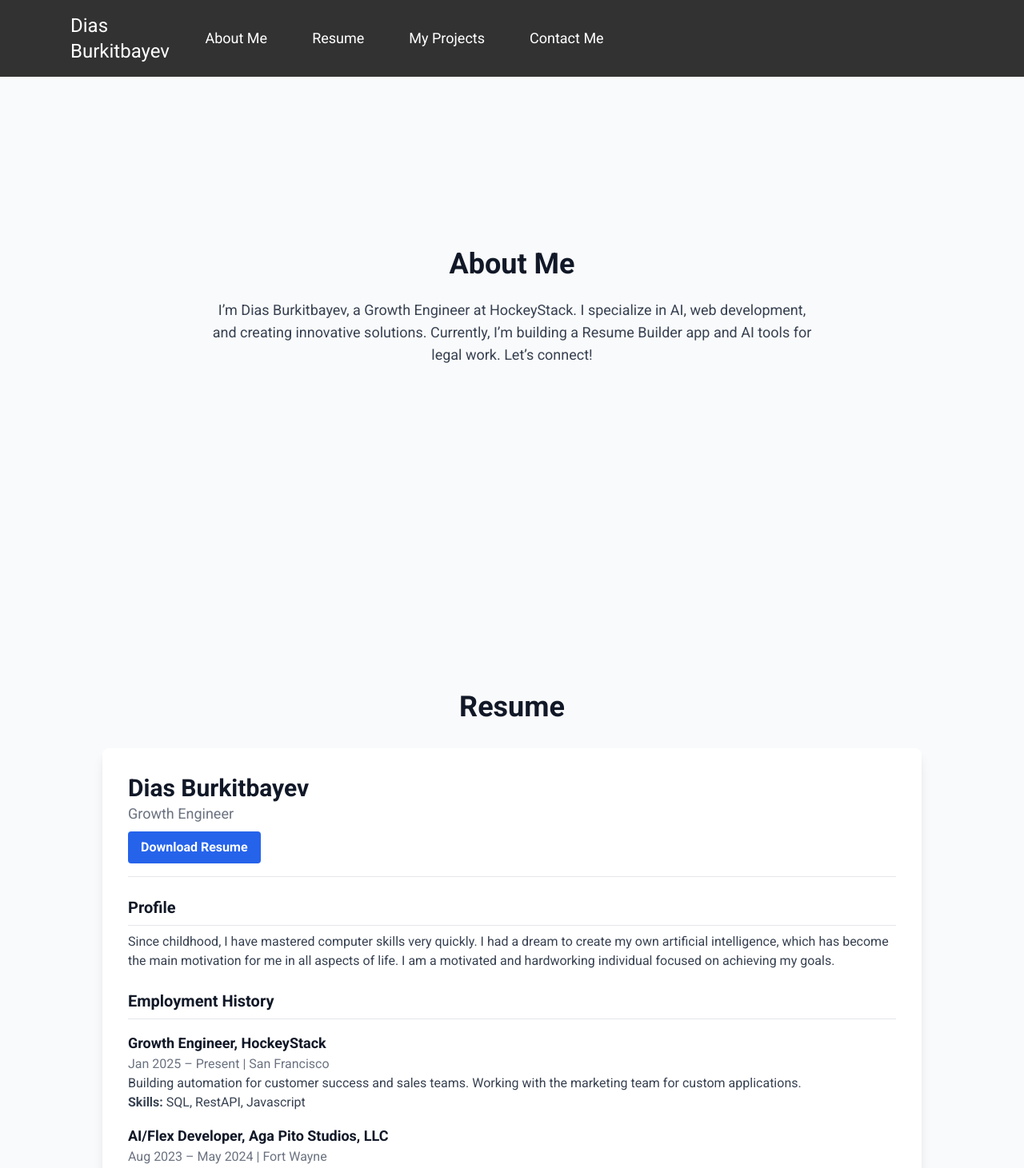
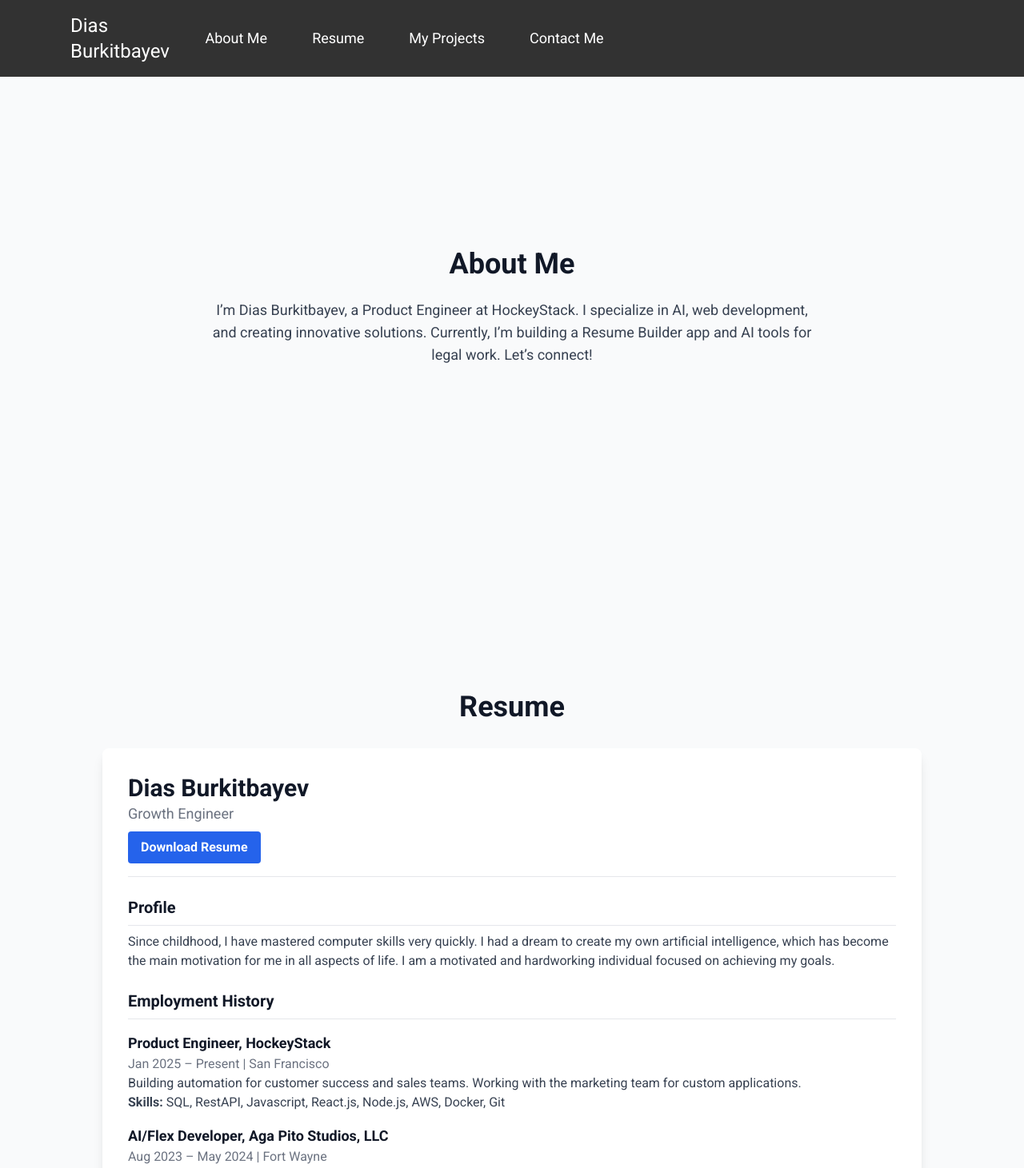
Before and after one commit to diasvtumane/portfolio, a React (Create React App) app: page / in a window 1280 px wide. Shown: the top 1461 px of the page at 80% size. Built offline with nearby package versions, Linux system fonts and the light colour scheme; what smooth-scroll would draw is missing.

Commit message:
new update

```diff
--- a/src/components/About.jsx
+++ b/src/components/About.jsx
@@ -8,7 +8,7 @@ const About = () => {
     >
       <h2 className="text-4xl font-bold mb-6">About Me</h2>
       <p className="text-lg text-gray-700 max-w-3xl mb-8 text-center">
-        I’m Dias Burkitbayev, a Growth Engineer at HockeyStack. I specialize in AI, web development, and creating innovative solutions. Currently, I’m building a Resume Builder app and AI tools for legal work. Let’s connect!
+        I’m Dias Burkitbayev, a Product Engineer at HockeyStack. I specialize in AI, web development, and creating innovative solutions. Currently, I’m building a Resume Builder app and AI tools for legal work. Let’s connect!
       </p>
 
     </section>
--- a/src/components/Resume.jsx
+++ b/src/components/Resume.jsx
@@ -38,12 +38,12 @@ const Resume = () => {
                 <div className="mb-6">
                     <h3 className="text-xl font-bold border-b pb-2">Employment History</h3>
                     <div className="mt-4">
-                        <h4 className="text-lg font-semibold">Growth Engineer, HockeyStack</h4>
+                        <h4 className="text-lg font-semibold">Product Engineer, HockeyStack</h4>
                         <p className="text-gray-500">Jan 2025 – Present | San Francisco</p>
                         <p className="text-gray-700">
                             Building automation for customer success and sales teams. Working with the marketing team for custom applications.
                             <br />
-                            <span className="font-bold">Skills:</span> SQL, RestAPI, Javascript
+                            <span className="font-bold">Skills:</span> SQL, RestAPI, Javascript, React.js, Node.js, AWS, Docker, Git
                         </p>
                     </div>
                     <div className="mt-4">
```
